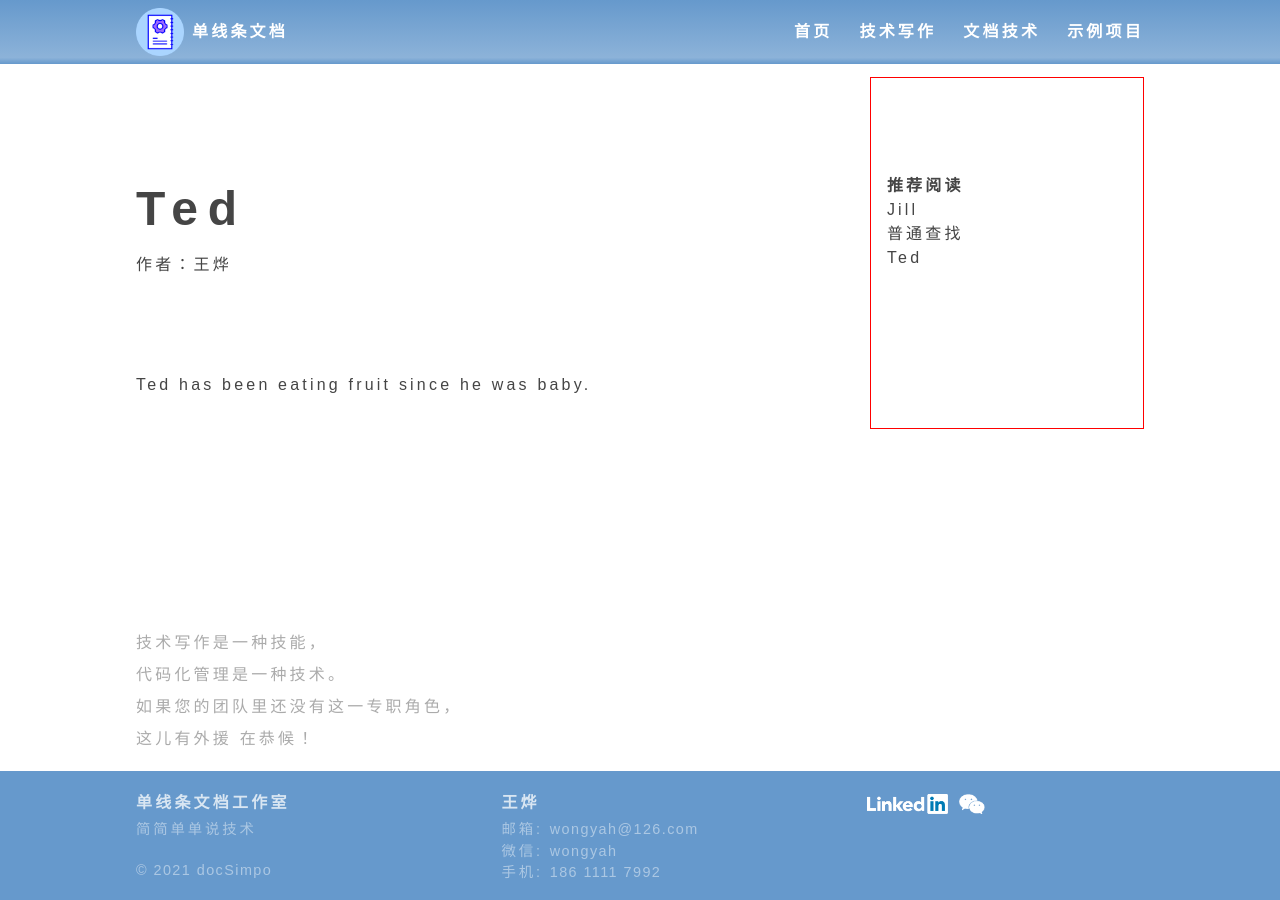
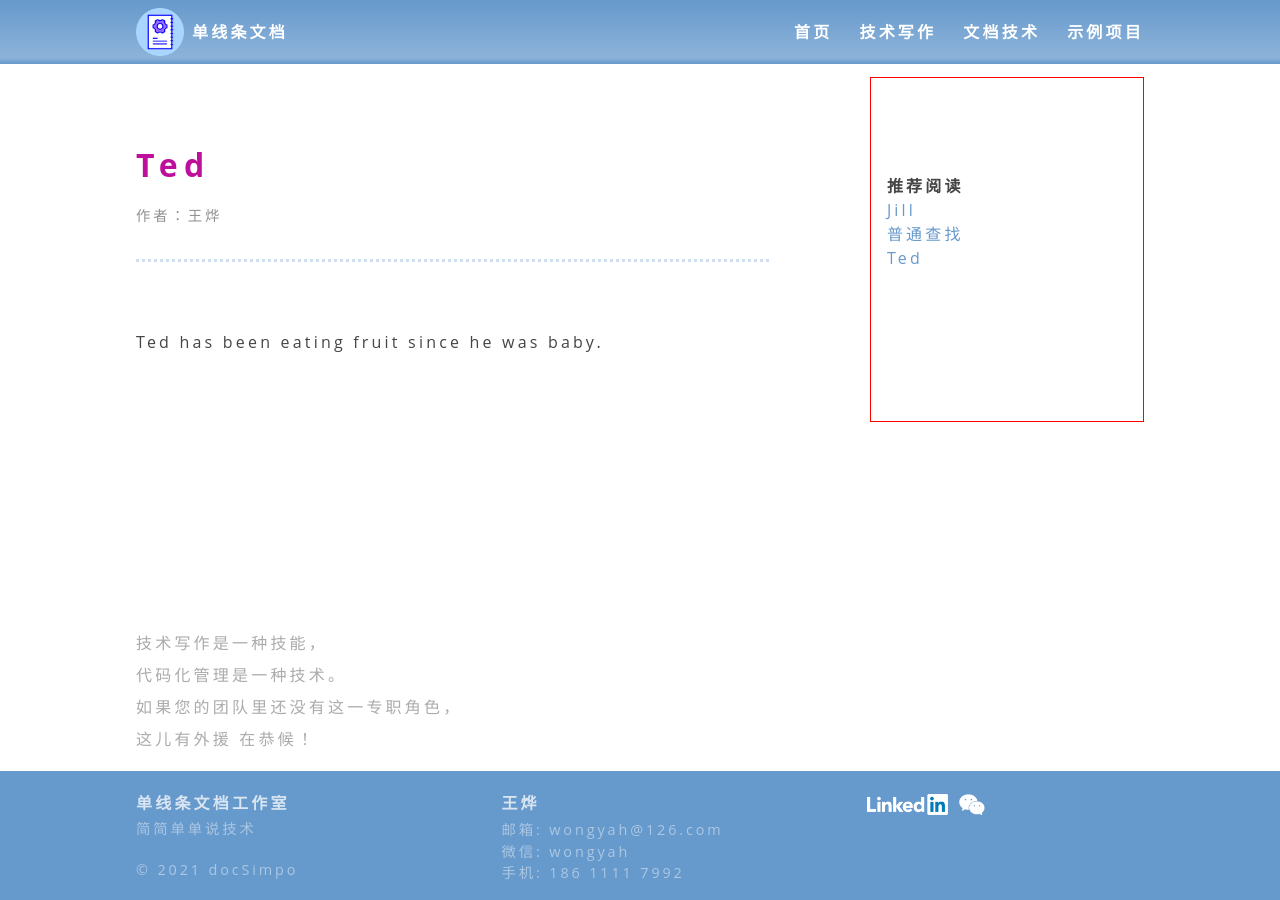
Before and after one commit to wongyah/docsimpo.work, a Jekyll site: the page built from _technical-writing/ted.md, in a window 1280 px wide. Built offline with Jekyll 4.4.1, drawn with Linux system fonts in a browser that asks for light colours.

Commit message:
Content Page: Format the left column (looks a little better than no format at all)

```diff
--- a/_sass/articleList.scss
+++ b/_sass/articleList.scss
@@ -1,17 +1,24 @@
 //! 文章索引页
 .articlePreview{
+  @include margin(2rem null);
   @include padding(2em 1em);
-  border-radius: 5px;
-  box-shadow: 2px 2px 10px rgb(139, 139, 139);
-  @include margin(4em null);
+  border-bottom: 0.2em dotted rgba($background-color-head, 0.3);
 
 
   h1{
-    font-size: 2rem;
-    color: lighten($color: $text-color-emphasized, $amount: 15%);
+    font-size: $font-size-headingOne;
+    color: $text-color-title;
     letter-spacing: $letter-spacing-heading;
     margin-bottom: 0.5em;
   }
+
+  p{
+    color: lighten($color: $text-color-body, $amount: 30%);
+    line-height: $line-height-content;
+    text-align: justify;
+    margin-top: 1rem;
+  }
+
 }
 
 
@@ -20,25 +27,37 @@
 // 文章名称、作者和发布时间
 
 .articleNameAndMeta{
-  @include margin(6rem null);
+  @include padding(4rem null 2rem);
+  border-bottom: 0.2em dotted rgba($background-color-head, 0.3);
 
   h1{
-    font-size: 3rem;
+    font-size: $font-size-title;
+    color: $text-color-title;
   }
 
   p{
-    margin-top: 0.5em;
+    font-size: $font-size-footer;
+    color: lighten($color: $text-color-body, $amount: 30%);
+    margin-top: 1rem;
   }
 
 }
 
 .articleBody{
+  @include padding(2rem null);
   p{
     @include margin(2em null);
+    line-height: $line-height-content;
+    text-align: justify;
   }
 
   h1{
-    font-size: 2rem;
-    @include margin(2em null 1em);
+    font-size: $font-size-headingOne;
+    letter-spacing: $letter-spacing-heading;
+    @include margin(3em null 1em);
+    &:after{
+      content: '▼';
+      color: $text-color-emphasized;
+    }
   }
 }
--- a/_sass/body.scss
+++ b/_sass/body.scss
@@ -18,7 +18,7 @@
   font-size: 100%;
   font-family: inherit;
   color: inherit;
-  letter-spacing: $letter-spacing-cn;
+  letter-spacing: $letter-spacing-normal;
   line-height: $line-height-default;
   text-align: left;
 
@@ -41,12 +41,3 @@
 .content{
   flex-grow: 2;
 }
-
-  /* 英文字符串的字间距：0.1em */
-  *:lang(en){
-    letter-spacing: $letter-spacing-en;
-  }
-
-  *:-ms-lang(en){
-    letter-spacing: $letter-spacing-en;
-  }
--- a/_sass/class.scss
+++ b/_sass/class.scss
@@ -106,7 +106,7 @@
   font-family: $font-family-slogan;
   color: darken($background-color-head, 5%);
   text-shadow: 0.032em 0.032em 0px darken($color: $background-color-head, $amount: 50%);
-  letter-spacing: $letter-spacing-cn;
+  letter-spacing: $letter-spacing-expand;
   @each $min-or-max, $screen-width in $screen-widths {
     @include font-size-slogan($min-or-max, $screen-width);
   }
@@ -174,5 +174,6 @@
 
 // 所有链接默认设置：无下划线
 a{
+  color: $background-color-head;
   text-decoration: none;
 }
--- a/_sass/homeContentMax875.scss
+++ b/_sass/homeContentMax875.scss
@@ -40,7 +40,6 @@
       font-size: 2vw;
       color: $text-color-slogan-p;
       text-shadow: 0px 0px 2px #FFF;
-      letter-spacing: $letter-spacing-cn;
       line-height: $line-height-content; /* 定义Slogan副语的段落间距 */
     }
 
@@ -68,7 +67,7 @@
     /* 服务名称 */
     h2{
       @extend h1;
-      font-size: $font-size-heading;
+      font-size: $font-size-header;
       line-height: $line-height-content;
     }
 
--- a/_sass/homeContentMin875.scss
+++ b/_sass/homeContentMin875.scss
@@ -50,7 +50,7 @@
 
   // 服务名称
   h2{
-    font-size: $font-size-heading;
+    font-size: $font-size-header;
     margin-top: 1em; /* 定义服务图标与服务名称之间的间距 */
   }
 
--- a/_sass/variable.scss
+++ b/_sass/variable.scss
@@ -11,19 +11,22 @@
 $text-color-emphasized: #f471da;
 $text-color-slogan-p: #7b5e37;
 $text-color-slogan: #8080ff;
+$text-color-title: darken($color: $text-color-emphasized, $amount: 30%);
 
 
 //! 字体设置
 
-$font-family-body: Arial, Helvetica, sans-serif, "Microsoft YaHei UI", "Microsoft YaHei",;
-$font-family-slogan: Arial, Helvetica, sans-serif, "Microsoft YaHei UI", "Microsoft YaHei",;
+$font-family-body: "Open Sans", Helvetica, sans-serif, "Microsoft YaHei UI", "Microsoft YaHei",;
+$font-family-slogan: "Open Sans", Helvetica, sans-serif, "Microsoft YaHei UI", "Microsoft YaHei",;
 
 $font-size-body: 1rem;
-$font-size-heading: $font-size-body * 1.2;
-$font-size-footer: $font-size-body * 0.9;
+$font-size-title: 2rem;
+$font-size-headingOne: 1.5rem;
+$font-size-header: 1.2rem;
+$font-size-footer: 0.9rem;
 
-$letter-spacing-en: 0.1em;
-$letter-spacing-cn: 0.2em;
+$letter-spacing-normal: 0.2em;
+$letter-spacing-expand: 0.2em;
 $letter-spacing-extra: 0.3em;
 $letter-spacing-heading: 0.1em;
 
```
Also changed, not shown: 4 other files.
